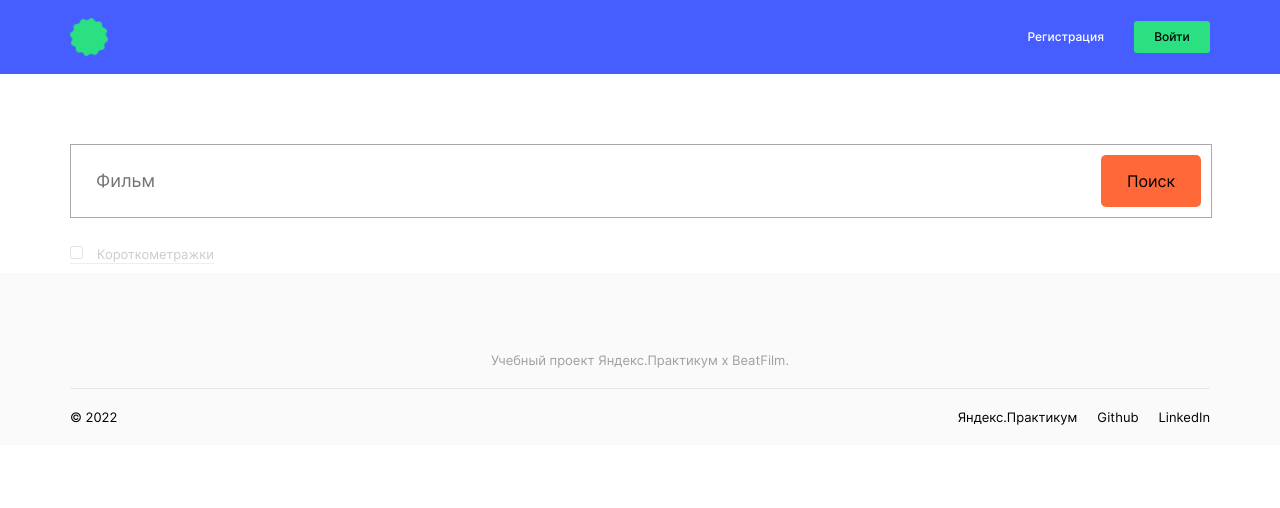
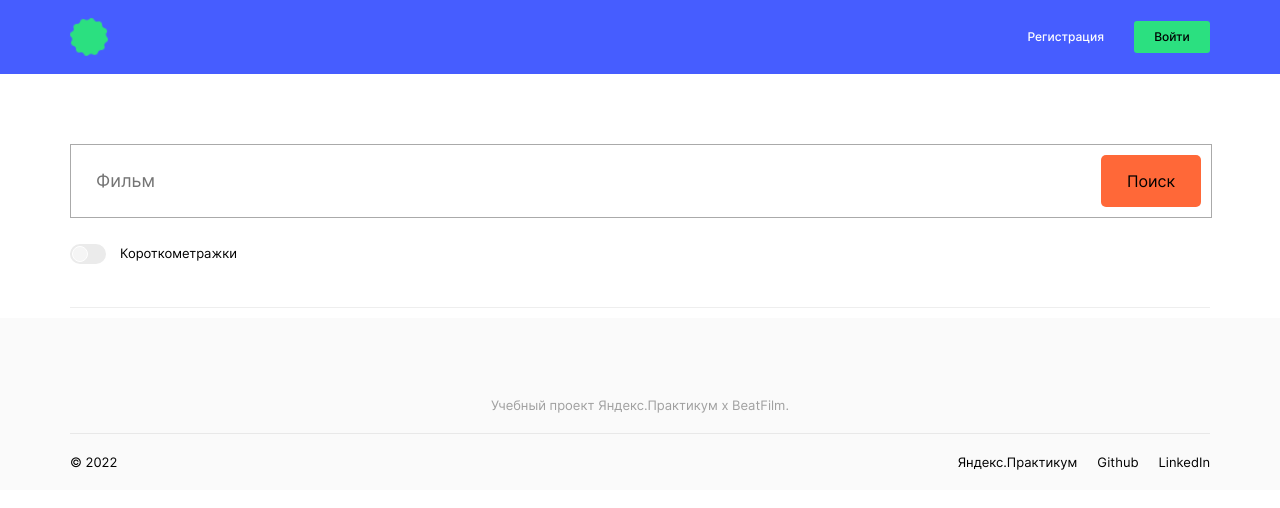
Before and after one commit to OMaykova/movies-explorer-frontend, a React (Create React App) app: page /movies in a window 1280 px wide. Shown: the top 508 px of the page. Built offline with nearby package versions, Linux system fonts and the light colour scheme.

Commit message:
feat: search form

```diff
--- a/src/components/SearchForm/SearchForm.css
+++ b/src/components/SearchForm/SearchForm.css
@@ -20,14 +20,14 @@
   padding: 0;
 }
 .search-form__input:focus {
-  outline: none;
+  outline: 0.5px solid #AAAAAA
 }
 .search-form__button {
   width: 100px;
   height: 52px;
   background: #FF6838;
+  border-style: none;
   border-radius: 5px;
-  border: none;
   cursor: pointer;
   margin: auto 10px auto 0;
   padding: 0;
@@ -37,17 +37,65 @@
   cursor: pointer;
 }
 .checkbox {
-  width: 100%;
-  border-bottom: 1px solid #AAAAAA;
-  opacity: 0.2;
+  display: inline-block;
+  margin-right: 14px;
+  position: relative;
+  user-select: none;
+}
+.checkbox-switch {
+  position: relative;
+  display: inline-block;
+  box-sizing: border-box;
+  width: 36px;
+  height: 20px;
+  border-radius: 20px;
+  vertical-align: top;
+  background: #EBEBEB;
+  transition: .2s;
+}
+.checkbox-switch::before {
+  content: '';
+  position: absolute;
+  top: 2px;
+  left: 2px;
+  display: inline-block;
+  width: 16px;
+  height: 16px;
+  border-radius: 50%;
+  background: #F5F5F5;
+  box-sizing: border-box;
+  border: 1px solid #FFFFFF;
+  transition: .15s;
+}
+.checkbox__input:focus + .checkbox-switch::before {
+  border: 1px solid #000000;
 }
 .checkbox__input {
-
+  position: absolute;
+  z-index: -1;
+  opacity: 0;
 }
-.checkbox-switch {
+.checkbox__input:checked + .checkbox-switch::before  {
+  background: #2BE080;
+  transform:translateX(16px);
+}
+.checkbox__input:not(:disabled) + .checkbox-switch {
+  cursor: pointer;
+}
+.checkbox-container {
+  display: flex;
+  margin-top: 26px;
+}
+.checkbox__title {
+  margin: 0;
   font-style: normal;
   font-weight: 400;
   font-size: 13px;
   line-height: 18px;
-  margin-left: 14px;
 }
+.checkbox__underline {
+  width: 100%;
+  border-bottom: 1px solid #AAAAAA;
+  opacity: 0.2;
+  margin-top: 43px;
+}
--- a/src/components/SearchForm/SearchForm.jsx
+++ b/src/components/SearchForm/SearchForm.jsx
@@ -8,10 +8,14 @@ function SearchForm() {
         <input className='search-form__input' placeholder='Фильм' type='text' />
         <button className='search-form__button' type='submit' title='Поиск' aria-label='Кнопка поиска'>Поиск</button>
       </form>
-      <label className='checkbox'>
-        <input className='checkbox__input' type='checkbox' />
-        <span className='checkbox-switch'>Короткометражки</span>
-      </label>
+      <div className='checkbox-container'>
+        <label className='checkbox'>
+          <input className='checkbox__input' type='checkbox' />
+          <span className='checkbox-switch'></span>
+        </label>
+        <p className='checkbox__title'>Короткометражки</p>
+      </div>
+      <div className='checkbox__underline'></div>
     </section>
   )
 }
```
